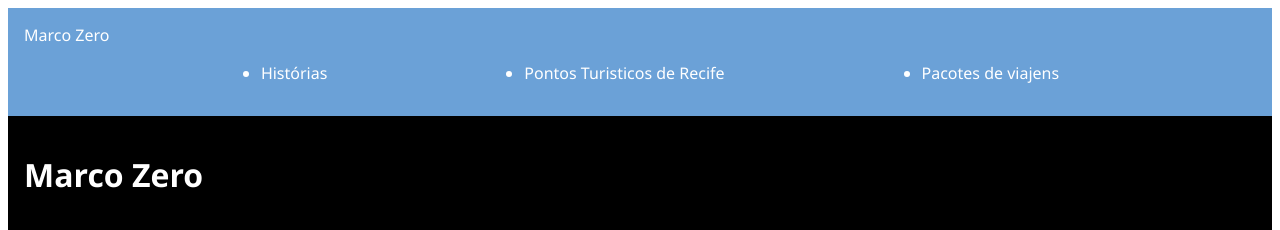
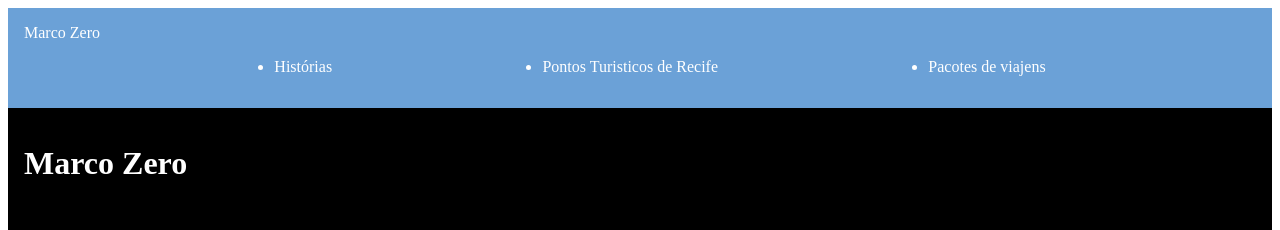
Before and after one commit to pablitosoyyo/pontos_turisticos-Recife.html, a plain HTML site: page index.html in a window 1280 px wide. Shown: the top 230 px of the page. Drawn offline with Linux system fonts and the light colour scheme.

Commit message:
adicionando fonte

```diff
--- a/styles.css
+++ b/styles.css
@@ -1,5 +1,5 @@
 header {
-    font-family: 'Segoe UI';
+    font-family: 'Segoe UI''sans-serif';
   }
 
   header{
@@ -32,7 +32,7 @@ header {
     background-color: #000000;
     padding: 16px;
     color: white;
-    font-family: 'Segoe UI';
+    font-family: 'Segoe UI''sans-serif';
   }
 
   img {
```
